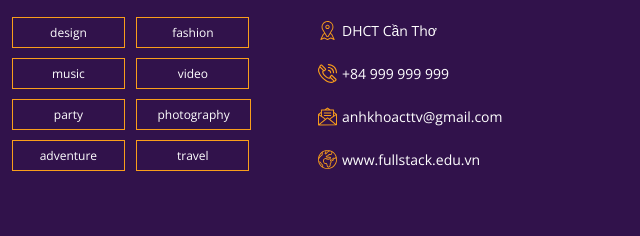
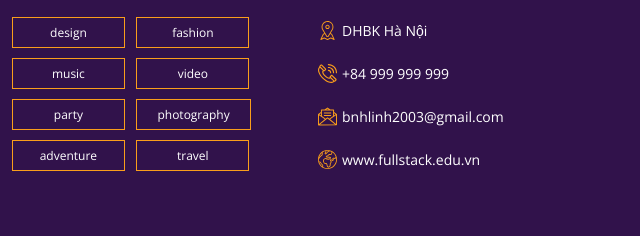
Before and after one commit to sansanhatecode/travelix, a plain HTML site: page index.html in a window 1280 px wide. Shown: the part 5387-5623 px from the top of the page, 640-1280 px from the left. Drawn offline with nearby package versions, Linux system fonts and the light colour scheme.

Commit message:
Update index.html

```diff
--- a/index.html
+++ b/index.html
@@ -718,7 +718,7 @@
                             <div class="footer-item__content">
                                 <div class="footer-info-item">
                                     <img src="./assets/images/fi1.svg" class="footer-info-item__img"></img>
-                                    <a href="" class="footer-info-item__content">DHCT Cần Thơ</a>
+                                    <a href="" class="footer-info-item__content">DHBK Hà Nội</a>
                                 </div>
                                 <div class="footer-info-item">
                                     <img src="./assets/images/fi2.svg" class="footer-info-item__img"></img>
@@ -726,7 +726,7 @@
                                 </div>
                                 <div class="footer-info-item">
                                     <img src="./assets/images/fi3.svg" class="footer-info-item__img"></img>
-                                    <a href="" class="footer-info-item__content">anhkhoacttv@gmail.com</a>
+                                    <a href="" class="footer-info-item__content">bnhlinh2003@gmail.com</a>
                                 </div>
                                 <div class="footer-info-item">
                                     <img src="./assets/images/fi4.svg" class="footer-info-item__img"></img>
```
